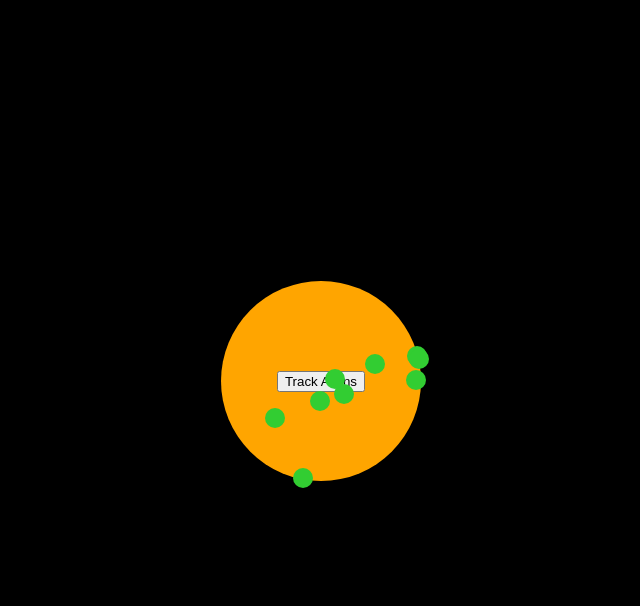
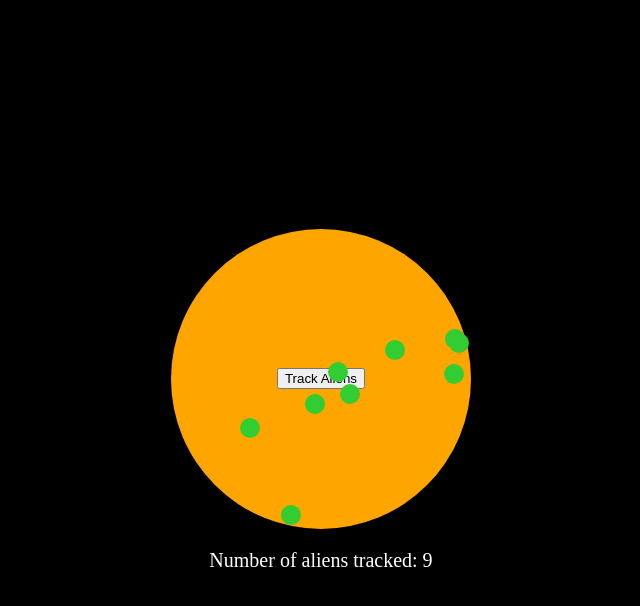
Before and after one commit to charlieomg/charlieomgs.github.io, a plain HTML site: page alientracker.html in a window 1280 px wide. Both pictures are taken after a click on the button "Track Aliens". Shown: the whole page, without its empty margins (319-959 px from the left). Drawn offline with Linux system fonts and the light colour scheme.

Commit message:
Update alientracker.html

```diff
--- a/alientracker.html
+++ b/alientracker.html
@@ -15,8 +15,8 @@
             margin: 0;
         }
         #mars {
-            width: 200px;
-            height: 200px;
+            width: 300px;
+            height: 300px;
             border-radius: 50%;
             background-color: orange;
             position: relative;
@@ -32,6 +32,10 @@
             background-color: limegreen;
             position: absolute;
         }
+        #alien-count {
+            color: white;
+            font-size: 20px;
+        }
     </style>
 </head>
 <body>
@@ -45,13 +49,13 @@
             var mars = document.getElementById('mars');
             var alienCount = Math.floor(Math.random() * 10) + 1;
             var alienCountText = document.getElementById('alien-count');
-            alienCountText.innerText = alienCount + " aliens have been found on Mars!";
+            alienCountText.innerText = "Number of aliens tracked: " + alienCount;
 
             for (var i = 0; i < alienCount; i++) {
                 var alien = document.createElement('div');
                 alien.classList.add('alien');
-                var randomX = Math.floor(Math.random() * 180) + 10; // Random x-coordinate within the Mars circle
-                var randomY = Math.floor(Math.random() * 180) + 10; // Random y-coordinate within the Mars circle
+                var randomX = Math.floor(Math.random() * 260) + 20; // Random x-coordinate within the Mars circle
+                var randomY = Math.floor(Math.random() * 260) + 20; // Random y-coordinate within the Mars circle
                 alien.style.left = randomX + 'px';
                 alien.style.top = randomY + 'px';
                 mars.appendChild(alien);
```
